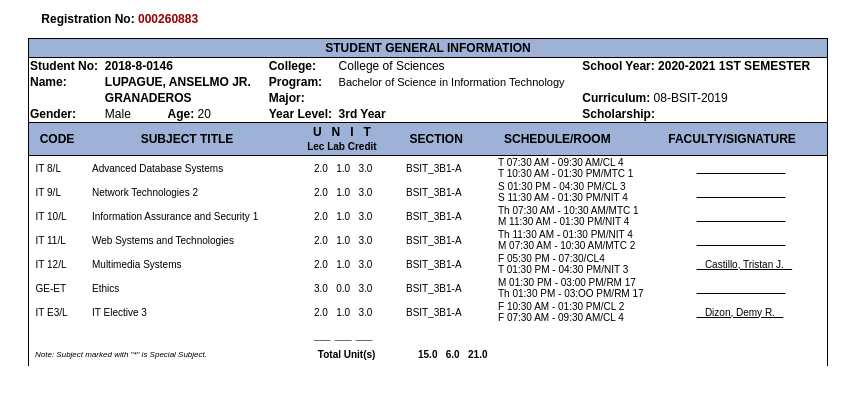
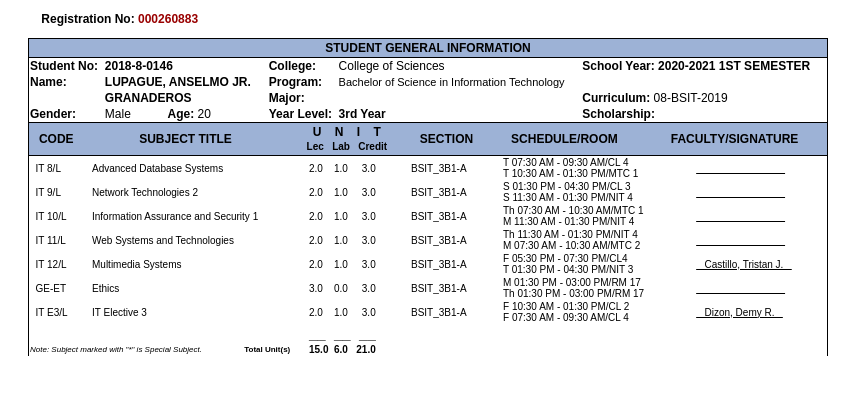
Before and after one commit to AnselmoLupague/COR-LabACT4, a plain HTML site: page index.html in a window 1280 px wide. Shown: the whole page, without its empty margins (0-863 px from the left). Drawn offline with Linux system fonts and the light colour scheme.

Commit message:
Update 0.0.6

```diff
--- a/index.html
+++ b/index.html
@@ -54,11 +54,7 @@ table {
     padding: 2px;
 
 }
-#t04 {
-    font-size: 10px;
-    border-left: 1px solid black;
-    border-right: 1px solid black;
-}
+
 </style>
 </head>
 
@@ -106,7 +102,7 @@ table {
 <tr>
 <th>CODE</th>
 <th style="width: 200px;">SUBJECT TITLE</th>
-<th>U&nbsp;&nbsp;&nbsp;N&nbsp;&nbsp;&nbsp;I&nbsp;&nbsp;&nbsp;T<br><small>Lec&nbsp;Lab&nbsp;Credit</small></th>
+<th>U &nbsp; &nbsp;N &nbsp; &nbsp;I &nbsp; &nbsp;T<br><small>Lec &nbsp; Lab &nbsp; Credit</small></th>
 <th>SECTION</th>
 <th>SCHEDULE/ROOM</th>
 <th>FACULTY/SIGNATURE</th>
@@ -115,8 +111,8 @@ table {
 <table id="t03";>
         <tr>
         <td style="width: 60px;">&nbsp; IT 8/L</td>
-        <td style="width: 220px;">Advanced Database Systems</td>
-        <td style="width: 90px;">2.0&nbsp;&nbsp;&nbsp;1.0&nbsp;&nbsp;&nbsp;3.0</td>
+        <td style="width: 215px;">Advanced Database Systems</td>
+        <td style="width: 100px;">2.0 &nbsp;&nbsp; 1.0 &nbsp; &nbsp; 3.0</td>
         <td style="width: 90px;">BSIT_3B1-A</td>
         <td>T 07:30 AM - 09:30 AM/CL 4<br>T 10:30 AM - 01:30 PM/MTC 1</td>
         <td><ins>&nbsp;&nbsp;&nbsp;&nbsp;&nbsp;&nbsp;&nbsp;&nbsp;&nbsp;&nbsp;&nbsp;&nbsp;&nbsp;&nbsp;&nbsp;&nbsp;&nbsp;&nbsp;&nbsp;&nbsp;&nbsp;&nbsp;&nbsp;&nbsp;&nbsp;&nbsp;&nbsp;&nbsp;&nbsp;&nbsp;&nbsp;&nbsp;</ins></td>
@@ -124,14 +120,14 @@ table {
         <tr>
         <td>&nbsp; IT 9/L</td>
         <td>Network Technologies 2</td>
-        <td>2.0&nbsp;&nbsp;&nbsp;1.0&nbsp;&nbsp;&nbsp;3.0</td>
+        <td style="width: 100px;">2.0 &nbsp;&nbsp; 1.0 &nbsp; &nbsp; 3.0</td>
         <td>BSIT_3B1-A</td>
         <td>S 01:30 PM - 04:30 PM/CL 3<br>S 11:30 AM - 01:30 PM/NIT 4</td>
         <td><ins>&nbsp;&nbsp;&nbsp;&nbsp;&nbsp;&nbsp;&nbsp;&nbsp;&nbsp;&nbsp;&nbsp;&nbsp;&nbsp;&nbsp;&nbsp;&nbsp;&nbsp;&nbsp;&nbsp;&nbsp;&nbsp;&nbsp;&nbsp;&nbsp;&nbsp;&nbsp;&nbsp;&nbsp;&nbsp;&nbsp;&nbsp;&nbsp;</ins></td>    </tr>
         <tr>
         <td>&nbsp; IT 10/L</td>
         <td>Information Assurance and Security 1</td>
-        <td>2.0&nbsp;&nbsp;&nbsp;1.0&nbsp;&nbsp;&nbsp;3.0</td>
+        <td style="width: 100px;">2.0 &nbsp;&nbsp; 1.0 &nbsp; &nbsp; 3.0</td>
         <td>BSIT_3B1-A</td>
         <td>Th 07:30 AM - 10:30 AM/MTC 1<br>M 11:30 AM - 01:30 PM/NIT 4</td>
         <td><ins>&nbsp;&nbsp;&nbsp;&nbsp;&nbsp;&nbsp;&nbsp;&nbsp;&nbsp;&nbsp;&nbsp;&nbsp;&nbsp;&nbsp;&nbsp;&nbsp;&nbsp;&nbsp;&nbsp;&nbsp;&nbsp;&nbsp;&nbsp;&nbsp;&nbsp;&nbsp;&nbsp;&nbsp;&nbsp;&nbsp;&nbsp;&nbsp;</ins></td>
@@ -139,7 +135,7 @@ table {
         <tr>
         <td>&nbsp; IT 11/L</td>
         <td>Web Systems and Technologies</td>
-        <td>2.0&nbsp;&nbsp;&nbsp;1.0&nbsp;&nbsp;&nbsp;3.0</td>
+        <td style="width: 100px;">2.0 &nbsp;&nbsp; 1.0 &nbsp; &nbsp; 3.0</td>
         <td>BSIT_3B1-A</td>
         <td>Th 11:30 AM - 01:30 PM/NIT 4<br>M 07:30 AM - 10:30 AM/MTC 2</td>
         <td><ins>&nbsp;&nbsp;&nbsp;&nbsp;&nbsp;&nbsp;&nbsp;&nbsp;&nbsp;&nbsp;&nbsp;&nbsp;&nbsp;&nbsp;&nbsp;&nbsp;&nbsp;&nbsp;&nbsp;&nbsp;&nbsp;&nbsp;&nbsp;&nbsp;&nbsp;&nbsp;&nbsp;&nbsp;&nbsp;&nbsp;&nbsp;&nbsp;</ins></td>
@@ -147,23 +143,23 @@ table {
         <tr>
         <td>&nbsp; IT 12/L</td>
         <td>Multimedia Systems</td>
-        <td>2.0&nbsp;&nbsp;&nbsp;1.0&nbsp;&nbsp;&nbsp;3.0</td>
+        <td style="width: 100px;">2.0 &nbsp;&nbsp; 1.0 &nbsp; &nbsp; 3.0</td>
         <td>BSIT_3B1-A</td>
-        <td>F 05:30 PM - 07:30/CL4<br>T 01:30 PM - 04:30 PM/NIT 3</td>
+        <td>F 05:30 PM - 07:30 PM/CL4<br>T 01:30 PM - 04:30 PM/NIT 3</td>
         <td><ins>&nbsp;&nbsp;&nbsp;Castillo, Tristan J.&nbsp;&nbsp;&nbsp;</ins></td>
     </tr>
         <tr>
         <td>&nbsp; GE-ET</td>
         <td>Ethics</td>
-        <td>3.0&nbsp;&nbsp;&nbsp;0.0&nbsp;&nbsp;&nbsp;3.0</td>
+        <td style="width: 100px;">3.0 &nbsp;&nbsp; 0.0 &nbsp; &nbsp; 3.0</td>
         <td>BSIT_3B1-A</td>
-        <td>M 01:30 PM - 03:00 PM/RM 17<br>Th 01:30 PM - 03:OO PM/RM 17</td>
+        <td>M 01:30 PM - 03:00 PM/RM 17<br>Th 01:30 PM - 03:00 PM/RM 17</td>
         <td><ins>&nbsp;&nbsp;&nbsp;&nbsp;&nbsp;&nbsp;&nbsp;&nbsp;&nbsp;&nbsp;&nbsp;&nbsp;&nbsp;&nbsp;&nbsp;&nbsp;&nbsp;&nbsp;&nbsp;&nbsp;&nbsp;&nbsp;&nbsp;&nbsp;&nbsp;&nbsp;&nbsp;&nbsp;&nbsp;&nbsp;&nbsp;&nbsp;</ins></td>
     </tr>
         <tr>
         <td>&nbsp; IT E3/L</td>
         <td>IT Elective 3</td>
-        <td>2.0&nbsp;&nbsp;&nbsp;1.0&nbsp;&nbsp;&nbsp;3.0</td>
+        <td style="width: 100px;">2.0 &nbsp;&nbsp; 1.0 &nbsp; &nbsp; 3.0</td>
         <td>BSIT_3B1-A</td>
         <td>F 10:30 AM - 01:30 PM/CL 2<br>F 07:30 AM - 09:30 AM/CL 4</td>
         <td><ins>&nbsp;&nbsp;&nbsp;Dizon, Demy R.&nbsp;&nbsp;&nbsp;</ins></td>
@@ -171,23 +167,18 @@ table {
     <tr>
         <td>&nbsp;</td>
         <td>&nbsp;</td>
-        <td style="font-size: 15px;"><strong>__ __ __</strong></td>
+        <td style="font-size: 15px;"><strong>__ &nbsp;__ &nbsp;__</strong></td>
+        <td>&nbsp;</td>
+        <td>&nbsp;</td>
+        <td>&nbsp;</td>
+    </tr>
+    <tr>
+        <td colspan="2" style="font-size: 8px;"><i> Note: Subject marked with "*" is Special Subject. &nbsp; </i><strong> &nbsp; &nbsp; &nbsp; &nbsp; &nbsp; &nbsp; &nbsp; &nbsp; Total Unit(s)</strong></td>
+        <td><strong>15.0 &nbsp;6.0 &nbsp; 21.0</strong></td>
         <td>&nbsp;</td>
         <td>&nbsp;</td>
         <td>&nbsp;</td>
     </tr>
 </table>
-<table id="t04">
-    <tr>
-        <td style="font-size: 8px;"><i> Note: Subject marked with "*" is Special Subject.</i></td>
-        <td><strong>Total Unit(s)</strong></td>
-        <td><strong>15.0 &nbsp; 6.0 &nbsp; 21.0</strong></td>
-        <td>&nbsp;&nbsp;&nbsp;&nbsp;&nbsp;&nbsp;&nbsp;&nbsp;&nbsp;&nbsp;&nbsp;&nbsp;&nbsp;&nbsp;&nbsp;&nbsp;&nbsp;&nbsp;&nbsp;&nbsp;</td>
-        <td>&nbsp;&nbsp;&nbsp;&nbsp;&nbsp;&nbsp;&nbsp;&nbsp;&nbsp;&nbsp;&nbsp;&nbsp;&nbsp;&nbsp;&nbsp;&nbsp;&nbsp;&nbsp;&nbsp;&nbsp;</td>
-        <td>&nbsp;&nbsp;&nbsp;&nbsp;&nbsp;&nbsp;&nbsp;&nbsp;&nbsp;&nbsp;&nbsp;&nbsp;&nbsp;&nbsp;&nbsp;&nbsp;&nbsp;&nbsp;&nbsp;&nbsp;</td>
-
-
-    </tr>
-</table>
 </body>
 </html>
```
